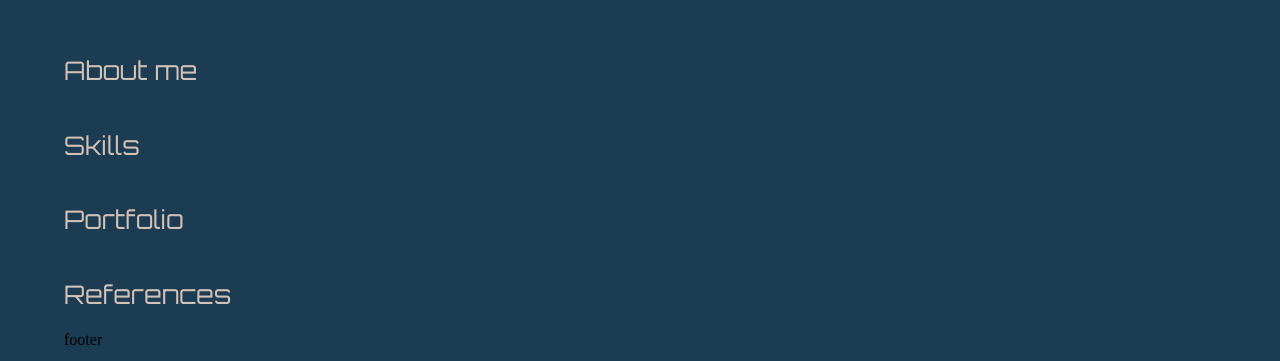
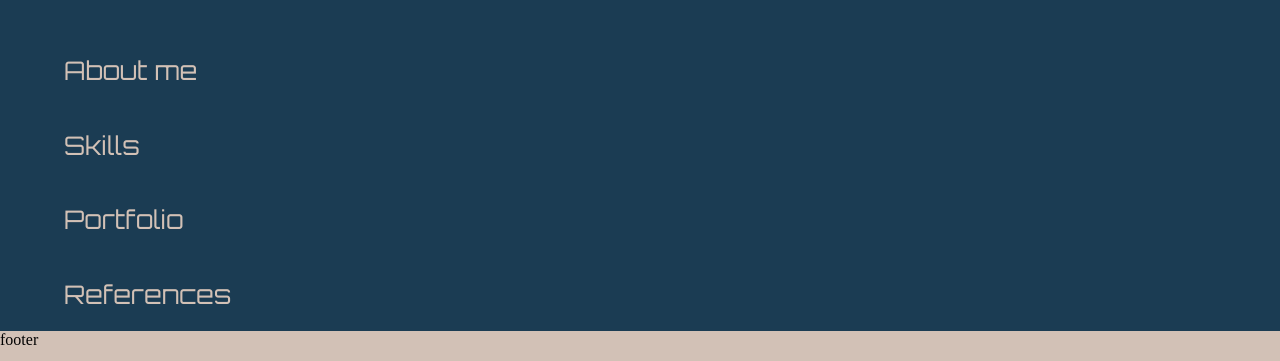
Before and after one commit to waernph/portfolio-react, a React (Create React App) app: page / in a window 1280 px wide. Shown: the part 787-1148 px from the top of the page. Built offline with nearby package versions, Linux system fonts and the light colour scheme; a web font is replaced by a local one.

Commit message:
all sections moved to its own components

```diff
--- a/src/App.js
+++ b/src/App.js
@@ -1,22 +1,28 @@
-import Navbar from "./navbar";
+import AboutMe from "./Components/AboutMe";
+import Navbar from "./Components/Navbar";
+import Skills from "./Components/Skills"
+import Portfolio from "./Components/Portfolio";
+import References from "./Components/References";
+import Footer from "./Components/Footer";
+import Hero from "./Components/Hero";
 
 function App() {
   return (
     <div className="App">
-      <Navbar />
+
       <header>
-        <section className="Hero">
-          <h1>WRN</h1>
-        </section>
+        <Navbar />
       </header>
+
       <main className="Main">
-        <section id="about-me"><h2>About me</h2></section>
-        <section id="skills"><h2>Skills</h2></section>
-        <section id="portfolio"><h2>Portfolio</h2></section>
-        <section id="references"><h2>References</h2></section>
+        <Hero />
+        <AboutMe />
+        <Skills />
+        <Portfolio />
+        <References />
       </main>
       <footer className="Footer">
-        <section>footer</section>
+        <Footer />
       </footer>
     </div>
   );
--- /dev/null
+++ b/src/Components/AboutMe.jsx
@@ -0,0 +1,7 @@
+function AboutMe() {
+    return (
+        <section id="about-me"><h2>About me</h2></section>
+    )
+}
+
+export default AboutMe;
--- /dev/null
+++ b/src/Components/Footer.jsx
@@ -0,0 +1,6 @@
+function Footer() {
+    return(
+        <section>footer</section>
+    )
+}
+export default Footer;
--- /dev/null
+++ b/src/Components/Hero.jsx
@@ -0,0 +1,8 @@
+function Hero() {
+    return (
+        <section className="Hero">
+        <h1>WRN</h1>
+      </section>
+    )
+}
+export default Hero;
--- /dev/null
+++ b/src/Components/Portfolio.jsx
@@ -0,0 +1,6 @@
+function Portfolio() {
+    return (
+        <section id="portfolio"><h2>Portfolio</h2></section>
+    )
+}
+export default Portfolio;
--- /dev/null
+++ b/src/Components/References.jsx
@@ -0,0 +1,6 @@
+function References() {
+    return (
+        <section id="references"><h2>References</h2></section>
+    )
+}
+export default References;
--- /dev/null
+++ b/src/Components/Skills.jsx
@@ -0,0 +1,6 @@
+function Skills() {
+    return (
+        <section id="skills"><h2>Skills</h2></section>
+    )
+}
+export default Skills;
--- a/src/index.css
+++ b/src/index.css
@@ -11,9 +11,7 @@
   transition: all 0.5s ease-in-out;
 
 }
-
-
-header {
+.Hero {
   margin-top: 100px;
   height: 90vh;
 }
@@ -84,6 +82,6 @@ a {
 
 footer {
   bottom: 0;
-  margin-left: var(--margin-left);
-  margin-right: var(var--margin-right);
+  height: 30px;
+  background-color: var(--light-color);
 }
```
Also changed, not shown: src/Components/Navbar.jsx (renamed from src/navbar.jsx).
